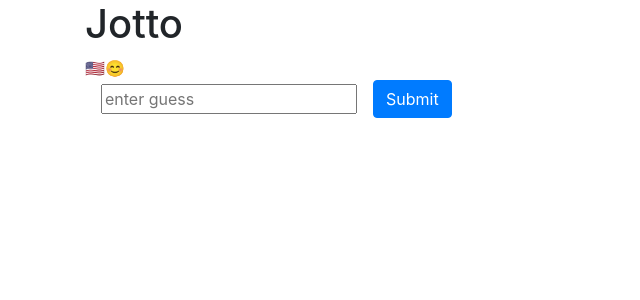
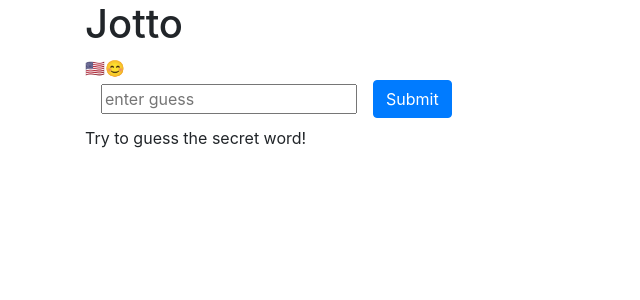
Before and after one commit to KModestas/jotto-hooks, a React (Create React App) app: page / in a window 1280 px wide. Shown: the top 300 px of the page, without its empty margins (0-640 px from the left). Built offline with nearby package versions, Linux system fonts and the light colour scheme.

Commit message:
app.js guessedWordsContext

```diff
--- a/src/App.js
+++ b/src/App.js
@@ -2,6 +2,7 @@ import React from 'react'
 import hookActions from './redux/actions/hookActions'
 import languageContext from './contexts/languageContext'
 import successContext from './contexts/successContext'
+import guessedWordsContext from './contexts/guessedWordsContext'
 
 import Congrats from './components/Congrats'
 import GuessedWords from './components/GuessedWords'
@@ -44,11 +45,15 @@ const App = props => {
 			<h1>Jotto</h1>
 			<languageContext.Provider value={state.language}>
 				<LanguagePicker setLanguage={setLanguage} />
-				<successContext.SuccessProvider>
-					<Congrats />
-					<Input secretWord={state.secretWord} />
-				</successContext.SuccessProvider>
-				{/* <GuessedWords /> */}
+				{/* contexts need to be completed nested within one another, so even though only guessedWords
+				and Input need it, you need to wrap the whole successContext */}
+				<guessedWordsContext.GuessedWordsProvider>
+					<successContext.SuccessProvider>
+						<Congrats />
+						<Input secretWord={state.secretWord} />
+					</successContext.SuccessProvider>
+					<GuessedWords />
+				</guessedWordsContext.GuessedWordsProvider>
 			</languageContext.Provider>
 		</div>
 	)
```
